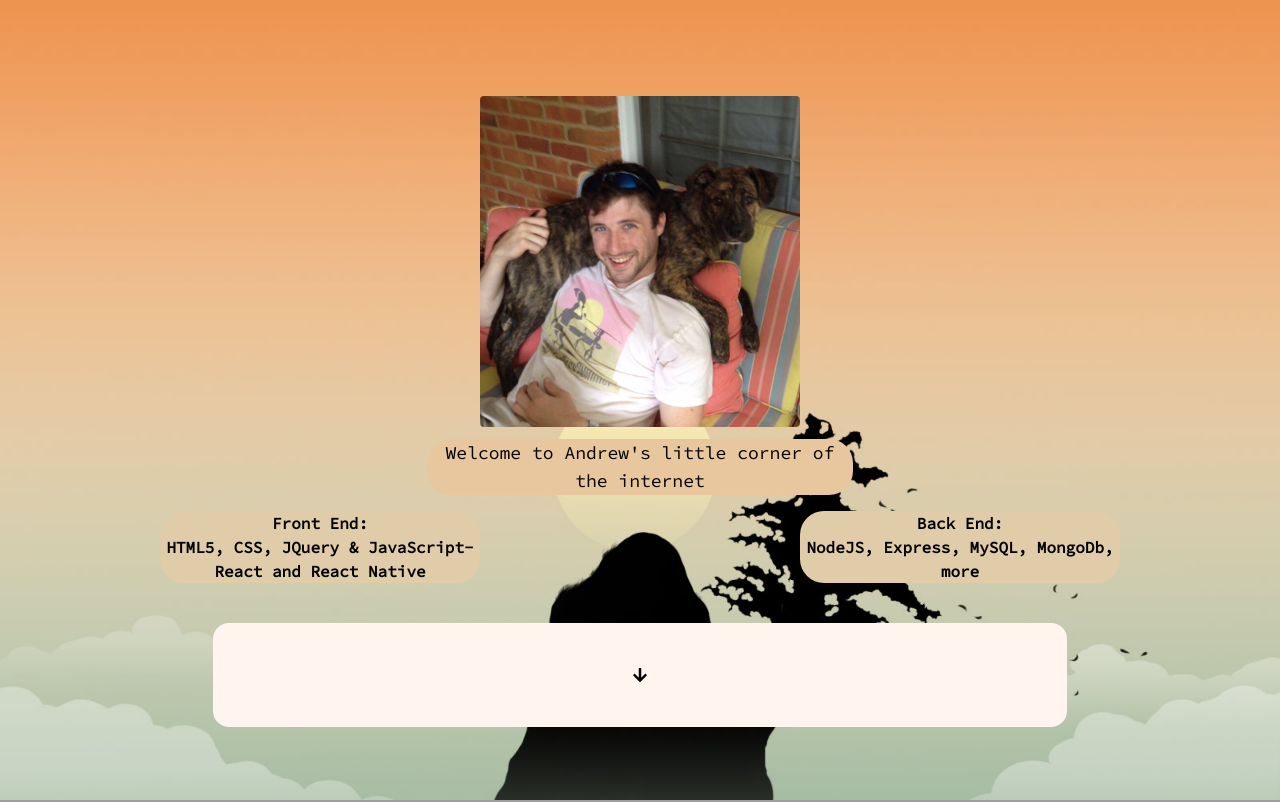
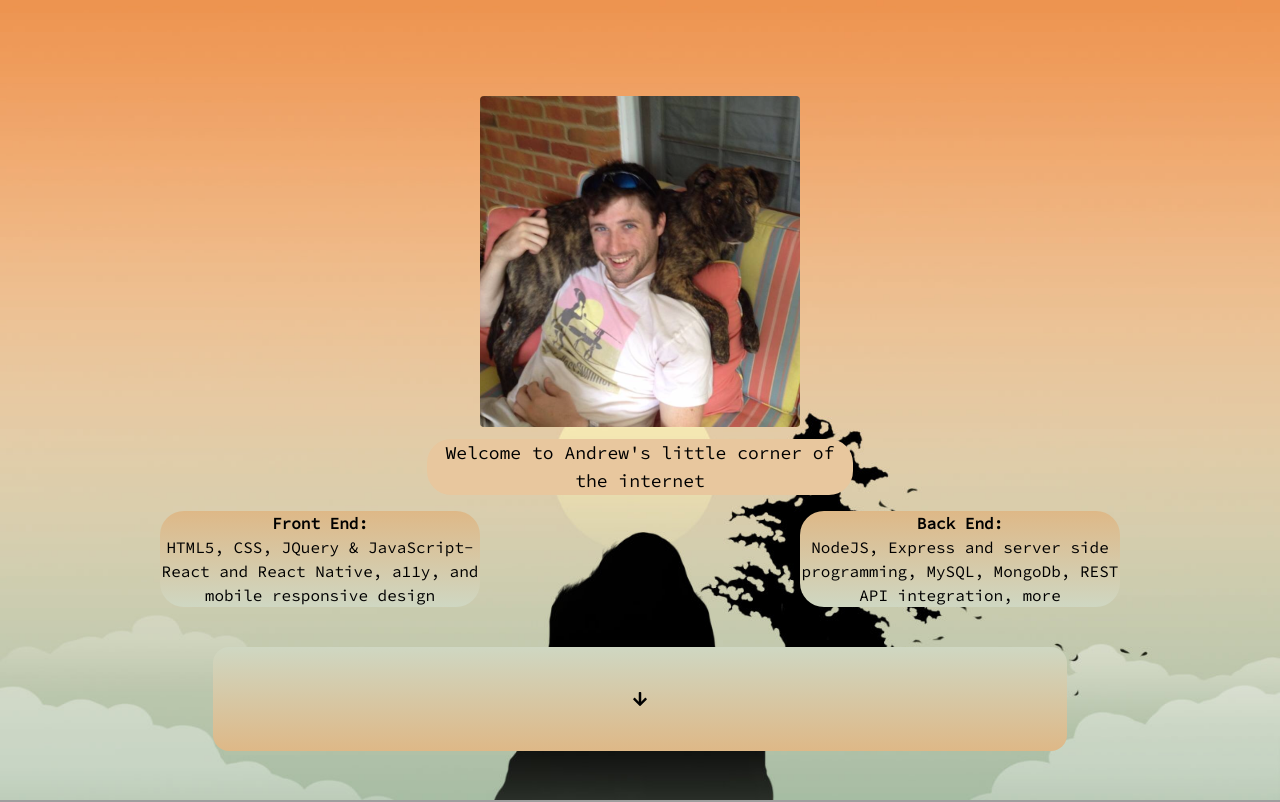
Before and after one commit to siegelal7/me, a React (Create React App) app in the folder client/: page / in a window 1280 px wide. Shown: the top 802 px of the page. Built offline with nearby package versions, Linux system fonts and the light colour scheme; grey boxes are pictures that could not be loaded.

Commit message:
fine tuning styling

```diff
--- a/client/src/components/BelowTeaser.jsx
+++ b/client/src/components/BelowTeaser.jsx
@@ -19,7 +19,7 @@ const BelowTeaser = ({ handleBelowTeaserClick }) => {
 
   return (
     <div
-      className="w-2/3 mx-auto text-center bg-seashell py-10 cursor-pointer rounded-2xl"
+      className="w-2/3 mx-auto text-center bg-gradient-to-b from-cloud to-burlywood py-10 cursor-pointer rounded-2xl"
       onClick={(e) => handleBelowTeaserClick(e)}
       onMouseEnter={arrowBounce}
       onMouseLeave={stopArrowBounce}
--- a/client/src/components/Hero.jsx
+++ b/client/src/components/Hero.jsx
@@ -14,7 +14,9 @@ const Hero = ({ handleImgClickHero }) => {
     <>
       <div className="w-2/3 mx-auto h-min">
         <div className="py-14 rounded-md transform translate-y-10">
-          <p className={introductionDisp + " text-center"}>
+          <p
+            className={introductionDisp + " text-center font-extrabold text-xl"}
+          >
             Hi. I'm Cali... and that guy is Andrew
           </p>
           <img
@@ -37,11 +39,11 @@ const Hero = ({ handleImgClickHero }) => {
       <div className="flex flex-row justify-around">
         <SkillzCard
           header="Front End: "
-          skillz="HTML5, CSS, JQuery & JavaScript- React and React Native"
+          skillz="HTML5, CSS, JQuery & JavaScript- React and React Native, a11y, and mobile responsive design"
         />
         <SkillzCard
           header="Back End: "
-          skillz="NodeJS, Express, MySQL, MongoDb, more"
+          skillz="NodeJS, Express and server side programming, MySQL, MongoDb, REST API integration, more"
         />
       </div>
     </>
--- a/client/src/components/SkillzCard.jsx
+++ b/client/src/components/SkillzCard.jsx
@@ -2,9 +2,9 @@ import React from "react";
 
 const SkillzCard = ({ header, skillz }) => {
   return (
-    <section className="mb-10 font-bold w-1/4 bg-middle rounded-3xl 5xl:bg-transparent">
-      <h3 className="text-center">{header}</h3>
-      <p className="text-center">{skillz}</p>
+    <section className="mb-10 w-1/4 bg-gradient-to-b from-burlywood to-cloud rounded-3xl 5xl:bg-transparent">
+      <h3 className="text-center font-bold">{header}</h3>
+      <p className="text-center text-md">{skillz}</p>
     </section>
   );
 };
--- a/client/tailwind.config.js
+++ b/client/tailwind.config.js
@@ -3,10 +3,13 @@ module.exports = {
   darkMode: false, // or 'media' or 'class'
   theme: {
     extend: {
+      backgroundImage: (theme) => ({
+        "hero-pattern": "linear-gradient(90, #DCCCAA, red)",
+      }),
       screens: {
         "3xl": "1544px",
         "5xl": "1681px",
-        "6xl": "1718px",
+        "6xl": "1747px",
       },
       spacing: {
         104: "28rem",
@@ -18,12 +21,15 @@ module.exports = {
         bottom: "#D1CCAE",
         middle: "#E0CCA9",
         sun: "#EEE0B1",
+        introstart: "#DCCDAC",
+        introend: "#D0CDAD",
         bisque: "#FFE4C4",
         birdarea: "#E8C79E",
         uppermid: "#E8C49A",
         peach: "#FFDAB9",
         peru: "peru",
         top: "#ED9552",
+        cloud: "#CFD7C2",
         burlywood: "#DEB887",
         brown: "#8B4513",
         black: "black",
```
